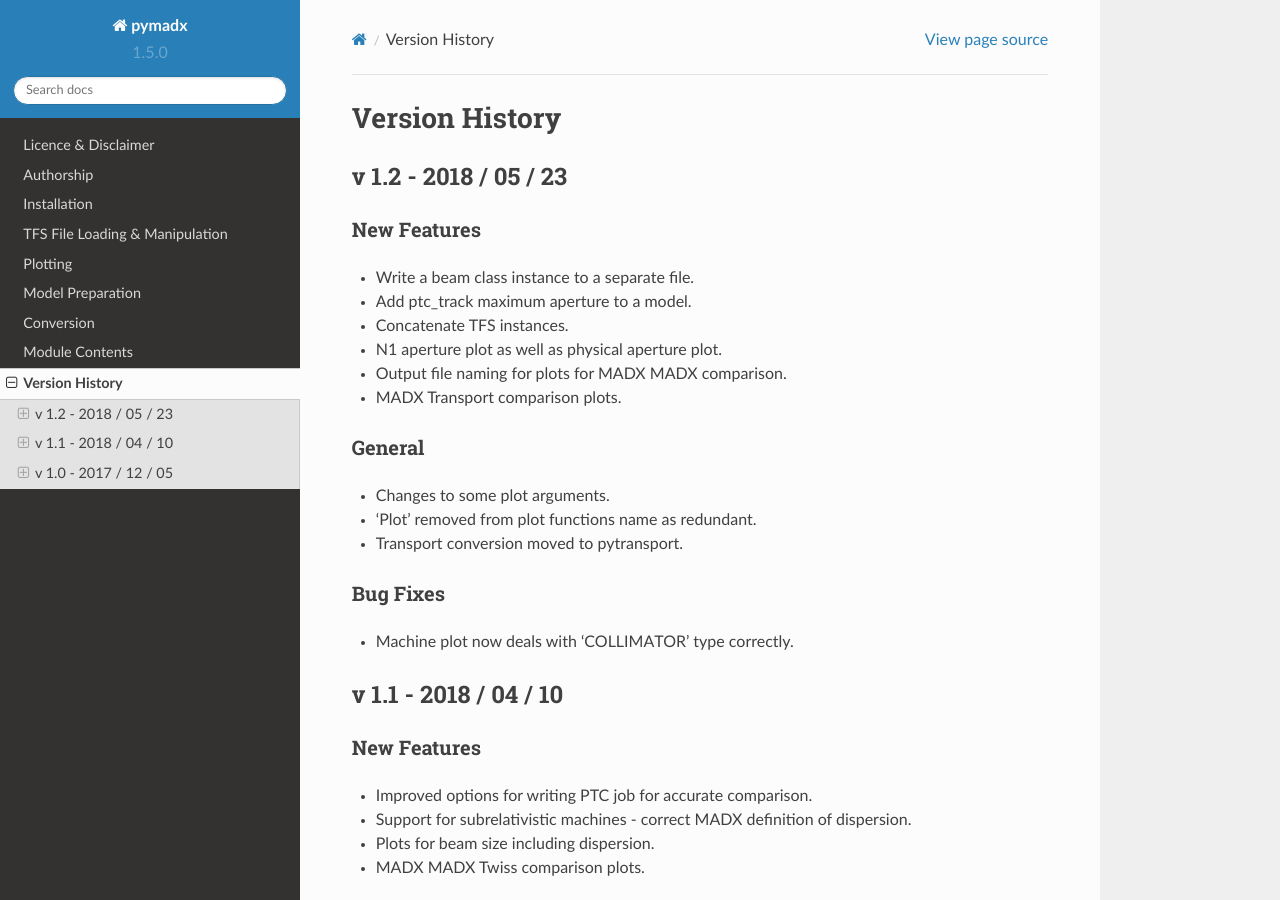
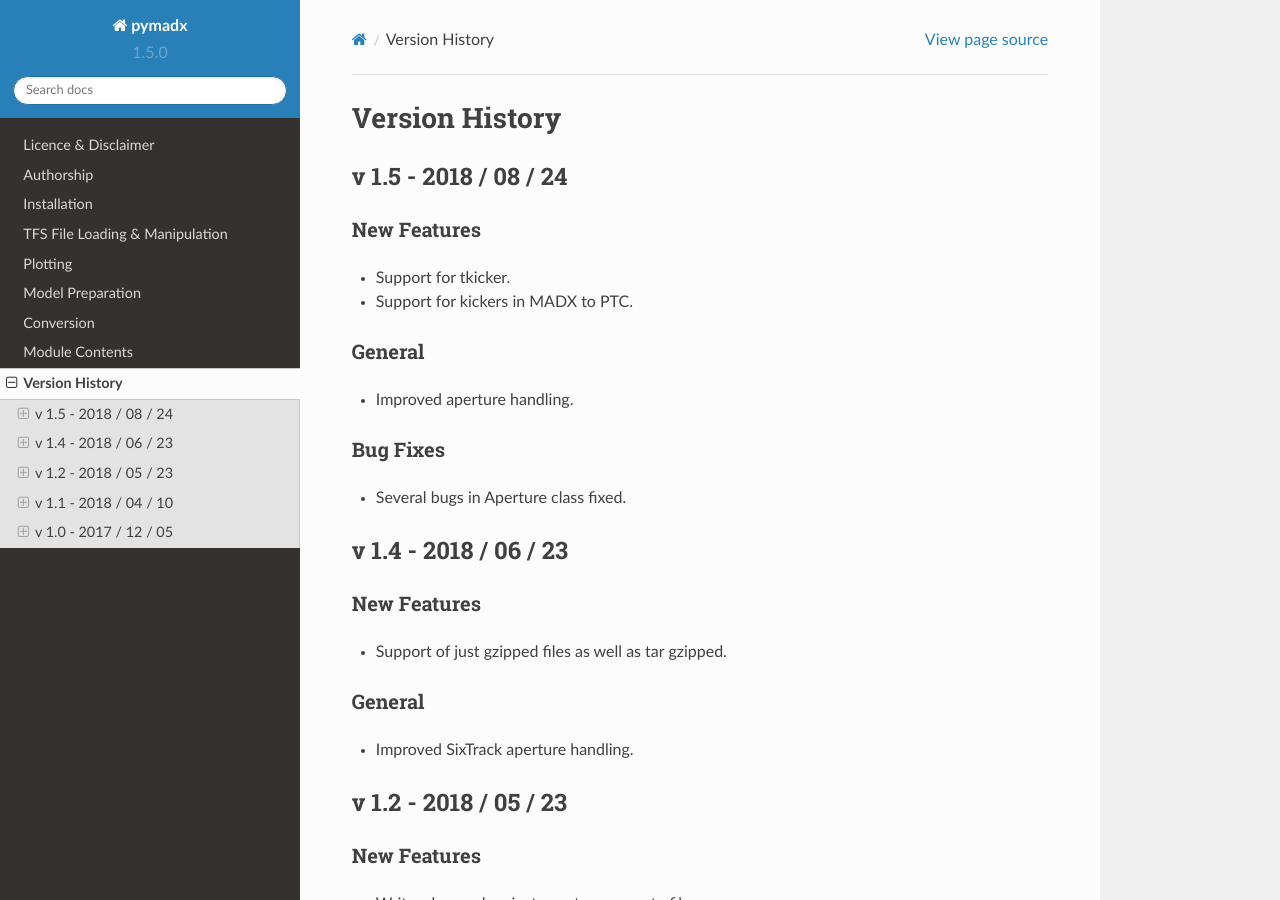
Before and after one commit to nikitakuklev/pymadx3, a Sphinx documentation site: the page built from docs/source/version_history.rst, in a window 1280 px wide and 900 px high. Built offline with Sphinx 7.4.7 and the Read the Docs theme 2.0.0, drawn with Linux system fonts in a browser that asks for light colours.

Commit message:
Update manual.

```diff
--- a/docs/source/version_history.rst
+++ b/docs/source/version_history.rst
@@ -1,6 +1,39 @@
 ===============
 Version History
 ===============
+
+v 1.5 - 2018 / 08 / 24
+======================
+
+New Features
+------------
+
+* Support for tkicker.
+* Support for kickers in MADX to PTC.
+
+General
+-------
+
+* Improved aperture handling.
+
+Bug Fixes
+---------
+
+* Several bugs in Aperture class fixed.
+
+
+v 1.4 - 2018 / 06 / 23
+======================
+
+New Features
+------------
+
+* Support of just gzipped files as well as tar gzipped.
+
+General
+-------
+
+* Improved SixTrack aperture handling.
 
 v 1.2 - 2018 / 05 / 23
 ======================
```
Also changed, not shown: 1 other file.
